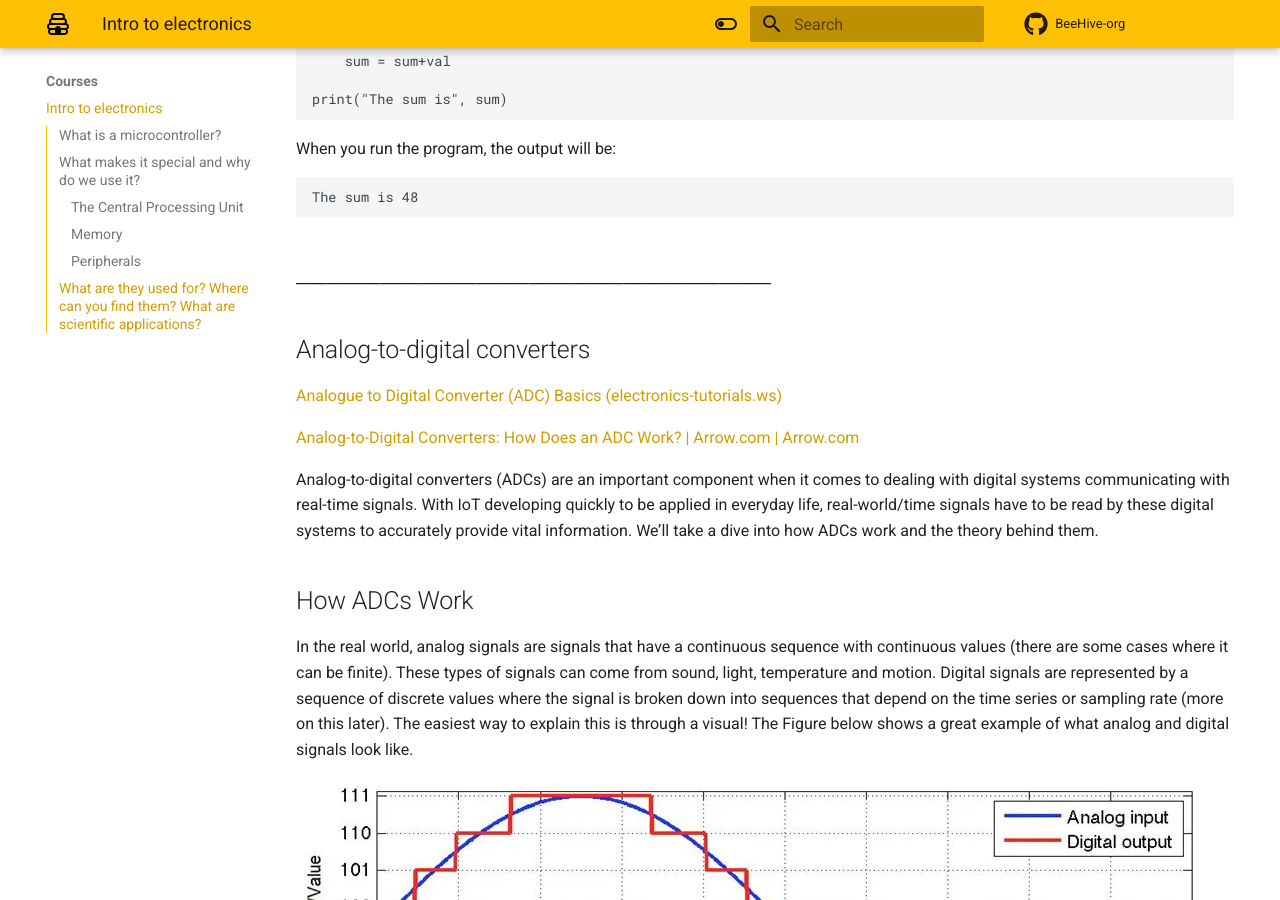
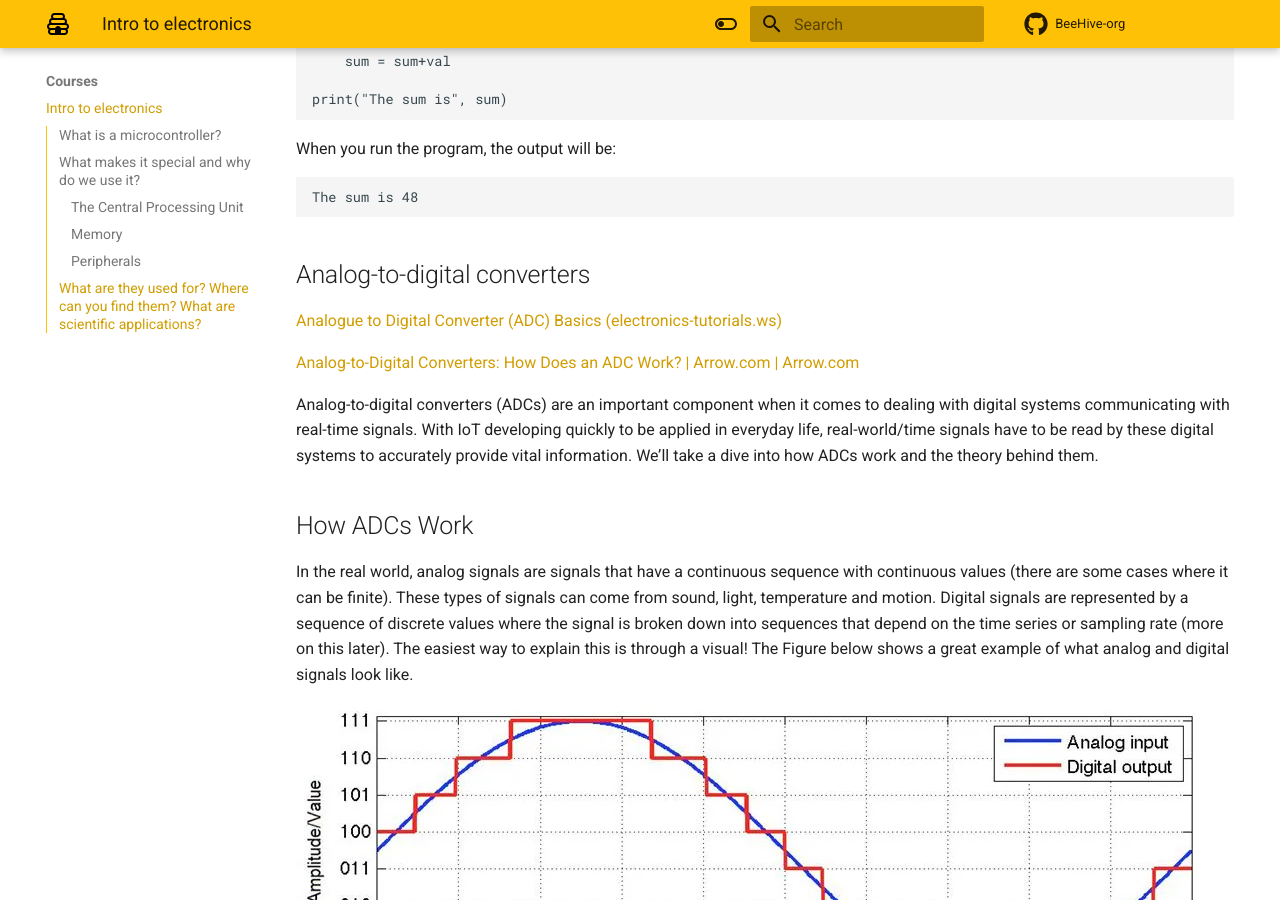
Before and after one commit to BeeHive-org/BeeHive-org.github.io, an MkDocs documentation site: the page built from docs/courses/intro_to_electronics.md, in a window 1280 px wide and 900 px high, scrolled down 14940 px. Built offline with MkDocs 1.6.1 and Material for MkDocs 9.7.7, drawn with Linux system fonts in a browser that asks for light colours; comment, search, counter and statistics services are not loaded.

````diff
--- a/docs/courses/intro_to_electronics.md
+++ b/docs/courses/intro_to_electronics.md
@@ -510,10 +510,6 @@ The sum is 48
 ```
 
 
-
-## _____________________________________________
-
-
 ## Analog-to-digital converters
 
 [Analogue to Digital Converter (ADC) Basics (electronics-tutorials.ws)](https://www.electronics-tutorials.ws/combination/analogue-to-digital-converter.html)
````
